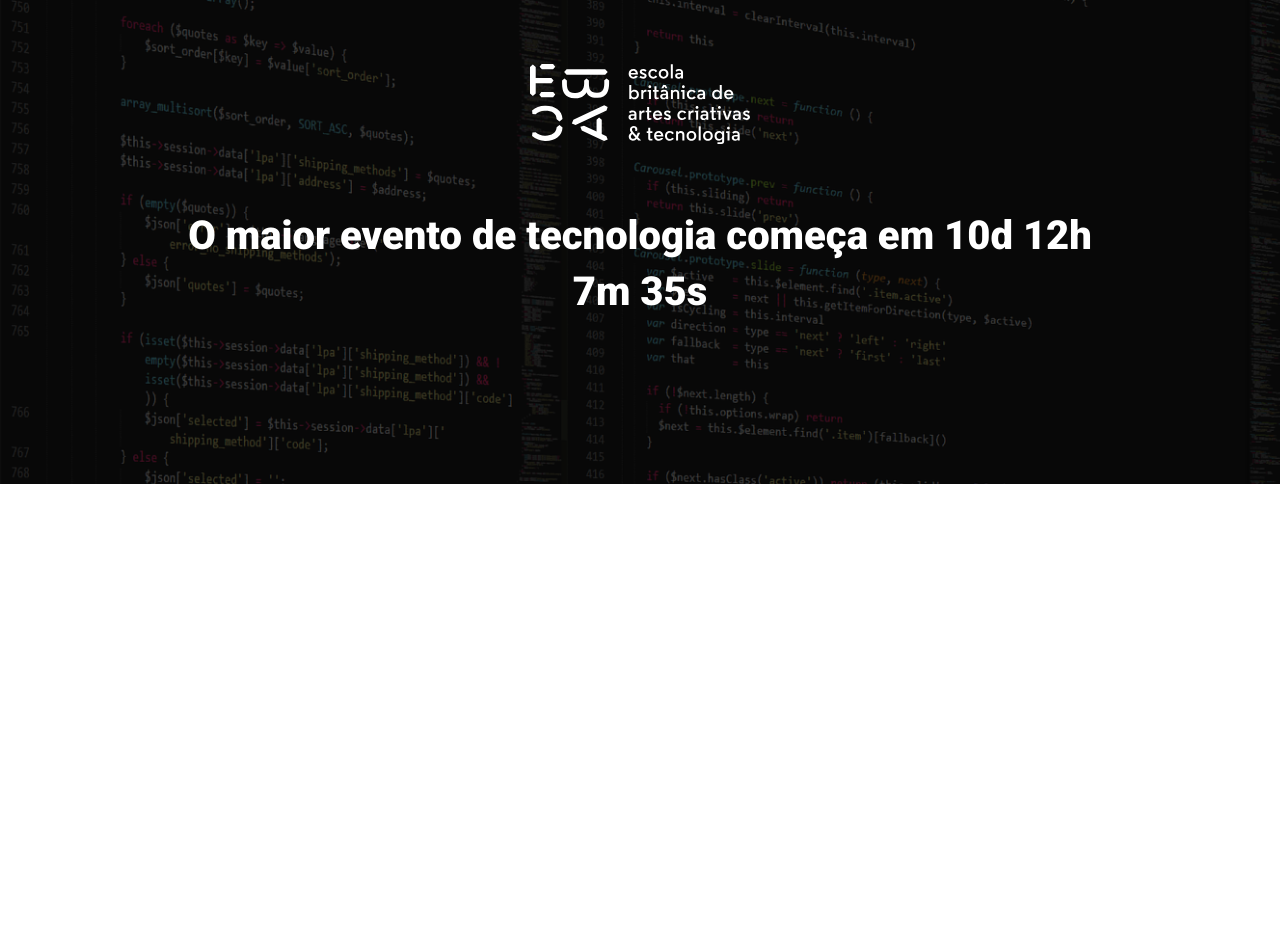
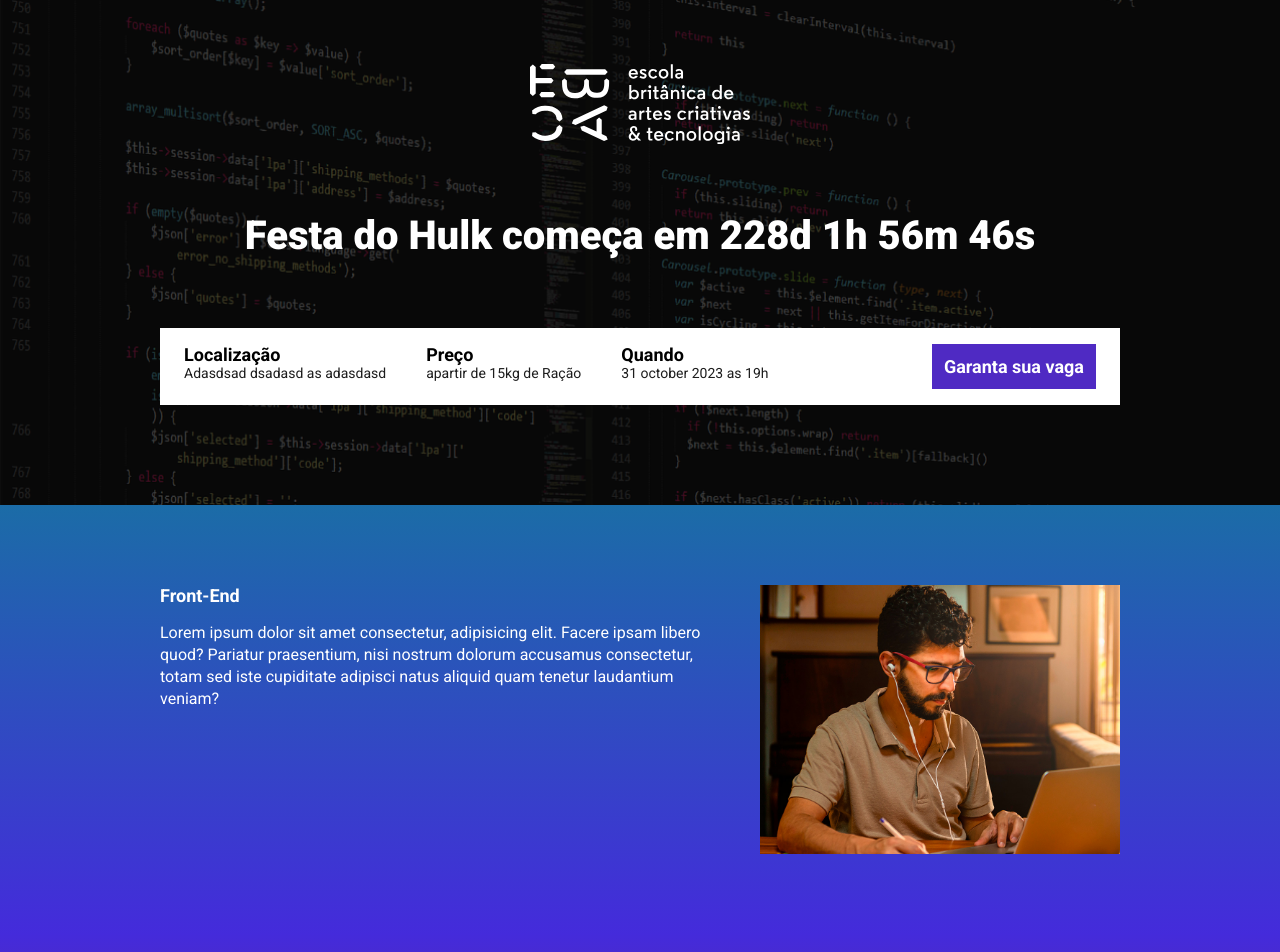
Before and after one commit to EvertonCandelone/Landing_Page_p-gina_de_um_evento_fict-cio-22, a website built with Parcel: page src/index.html in a window 1280 px wide. Shown: the top 952 px of the page. Before the commit the page ends 800 px from the top, so only its background shows below. Built offline with nearby package versions, Linux system fonts and the light colour scheme.

Commit message:
criando contagem

```diff
--- a/package.json
+++ b/package.json
@@ -2,8 +2,8 @@
   "name": "modulo-22",
   "version": "1.0.0",
   "description": "",
-  "main": "index.js",
   "scripts": {
+    "build": "parcel build src/index.html",
     "dev": "parcel src/index.html src/styles/main.scss src/scripts/main.js",
     "test": "echo \"Error: no test specified\" && exit 1"
   },
--- a/src/index.html
+++ b/src/index.html
@@ -10,18 +10,85 @@
 <link href="https://fonts.googleapis.com/css2?family=Roboto:wght@400;700&display=swap" rel="stylesheet">
 <link href="https://fonts.googleapis.com/css2?family=Roboto:wght@400;700;900&display=swap" rel="stylesheet">
 <link rel="stylesheet" href="./styles/main.scss">
+<link rel="stylesheet" href="https://unpkg.com/aos@next/dist/aos.css" />
 </head>
 <body>
     <header class="hero">
         <div class="container">
             <img class="hero__logo" src="./images/ebac_logo.svg" alt="EBAC">
             <p class="hero__text">
-                O maior evento de tecnologia começa em 10d 12h 7m 35s
+                Festa do Hulk começa em <span id="contador"></span>
             </p>
+            <div class="infos-bar">
+                <ul class="infos-bar__infos">
+                    <li class="infos-bar__infos__item">
+                        <b>Localização</b>
+                        Adasdsad dsadasd as adasdasd
+                    </li>
+                    <li class="infos-bar__infos__item">
+                        <b>Preço</b>
+                        apartir de 15kg de Ração
+                    </li>
+                    <li class="infos-bar__infos__item">
+                        <b>Quando</b>
+                        31 october 2023 as 19h
+                    </li>
+                </ul>
+                <a href="#" class="button button--primary">
+                    Garanta sua vaga
+                </a>
+            </div>
         </div>
     </header>
+    <section class="event event--Front-End">
+        <div class="container" data-aos="fade-left">
+            <div class="event__detail">
+                <h2 class="event__detail__title">Front-End</h2>
+                <p class="event__detail__description">
+                    Lorem ipsum dolor sit amet consectetur, adipisicing elit. Facere ipsam libero quod? Pariatur praesentium, nisi nostrum dolorum accusamus consectetur, totam sed iste cupiditate adipisci natus aliquid quam tenetur laudantium veniam?
+                </p>
+            </div>
+            <img class="event__image" src="./images/frontend.png" alt="front-end">
+        </div>
+    </section>
+    <section class="event event--UI-UX event--image-left">
+        <div class="container" data-aos="fade-right">
+            <div class="event__detail">
+                <h2 class="event__detail__title">UI/UX</h2>
+                <p class="event__detail__description">
+                    Lorem ipsum dolor sit amet consectetur, adipisicing elit. Facere ipsam libero quod? Pariatur praesentium, nisi nostrum dolorum accusamus consectetur, totam sed iste cupiditate adipisci natus aliquid quam tenetur laudantium veniam?
+                </p>
+            </div>
+            <img class="event__image" src="./images/frontend.png" alt="front-end">
+        </div>
+    </section>
+    <section class="event event--Data-science">
+        <div class="container" data-aos="fade-left">
+            <div class="event__detail">
+                <h2 class="event__detail__title">Data Science</h2>
+                <p class="event__detail__description">
+                    Lorem ipsum dolor sit amet consectetur, adipisicing elit. Facere ipsam libero quod? Pariatur praesentium, nisi nostrum dolorum accusamus consectetur, totam sed iste cupiditate adipisci natus aliquid quam tenetur laudantium veniam?
+                </p>
+            </div>
+            <img class="event__image" src="./images/frontend.png" alt="front-end">
+        </div>
+    </section>
+    <section class="event event--Backend event--image-left">
+        <div class="container" data-aos="fade-right">
+            <div class="event__detail">
+                <h2 class="event__detail__title">Back-End</h2>
+                <p class="event__detail__description">
+                    Lorem ipsum dolor sit amet consectetur, adipisicing elit. Facere ipsam libero quod? Pariatur praesentium, nisi nostrum dolorum accusamus consectetur, totam sed iste cupiditate adipisci natus aliquid quam tenetur laudantium veniam?
+                </p>
+            </div>
+            <img class="event__image" src="./images/frontend.png" alt="front-end">
+        </div>
+    </section>
 
-
+    <script src="https://unpkg.com/aos@next/dist/aos.js"></script>
+    <script>
+        AOS.init();
+      </script>
     <script src="./scripts/main.js"></script>
 </body>
 </html>
--- a/src/scripts/main.js
+++ b/src/scripts/main.js
@@ -0,0 +1,25 @@
+const dataDoEvento = new Date("Oct 31, 2023 19:00:00");
+const timeStampDoEvento = dataDoEvento.getTime();
+
+const contaAsHoras = setInterval(function() {
+    const agora =  new Date();
+    const timeStampAtual = agora.getTime();
+
+    const distanciaAteOEvento = timeStampDoEvento - timeStampAtual;
+
+    const diasEmMs = 1000 * 60 * 60 * 24;
+    const horaEmMs = 1000 * 60 * 60;
+    const minutoEmMs = 1000 * 60;
+
+    const diasAteOEvento = Math.floor(distanciaAteOEvento / diasEmMs);
+    const horasAteOEvento = Math.floor(distanciaAteOEvento % (diasEmMs) / horaEmMs);
+    const minutosAteOEvento = Math.floor(distanciaAteOEvento % (horaEmMs) / minutoEmMs);
+    const segundosAteOEvento = Math.floor((distanciaAteOEvento % minutoEmMs) / 1000);
+
+    document.getElementById('contador').innerHTML = `${diasAteOEvento}d ${horasAteOEvento}h ${minutosAteOEvento}m ${segundosAteOEvento}s`;
+
+    if (distanciaAteOEvento < 0) {
+        clearInterval(contaAsHoras);
+        document.getElementById('contador').innerHTML = ', --Evento Expirou--';
+    }
+}, 1000);
--- /dev/null
+++ b/src/styles/_buttons.scss
@@ -0,0 +1,26 @@
+@use 'variables';
+
+.button {
+    padding: 12px;
+    font-size: 18px;
+    font-weight: bold;
+    text-align: center;
+    white-space: nowrap;
+
+    &--primary {
+        color: variables.$TextColor;
+        background-color: variables.$purple;
+        text-decoration: none;
+    }
+
+    @media (max-width: 640px) {
+        display: flex;
+        width: 100%;
+        align-items: center;
+    }
+
+    @media (max-width: 1024px) {
+        align-items: center;
+        display: flex;
+    }
+}
--- /dev/null
+++ b/src/styles/_event.scss
@@ -0,0 +1,68 @@
+@use 'variables';
+
+.event {
+    padding: 80px 0;
+
+    &--Front-End {
+    background-image: linear-gradient(variables.$blue1, variables.$blue2 );
+    }
+
+    &--UI-UX {
+    background-image: linear-gradient(variables.$blue2, variables.$pink);
+    }
+
+    &--Data-science {
+        background-image: linear-gradient(variables.$pink, variables.$yellow);
+        }
+
+    &--Backend {
+        background-image: linear-gradient(variables.$yellow, variables.$pink);
+    }
+
+    &--image-left {
+        .container {
+        flex-direction: row-reverse;
+        }
+    }
+
+    .container {
+        display: flex;
+        gap: 40px;
+    }
+
+    &__detail {
+
+        &__title {
+            font-size: 18px;
+            font-weight: bold;
+            margin-bottom: 16px;
+        }
+
+        &__description {
+            font-size: 1rem;
+            line-height: 22px;
+        }
+
+    }
+
+    &__image {
+        max-width: 360px;
+    }
+
+    @media (max-width: 640px) {
+        .container {
+            display: block;
+        }
+
+        &__detail {
+            margin-right: 0;
+            margin-bottom: 1rem;
+        }
+
+        &__image {
+            max-width: 100%;
+        }
+    }
+
+
+}
--- a/src/styles/_hero.scss
+++ b/src/styles/_hero.scss
@@ -34,7 +34,6 @@
         margin-bottom: 64px;
         font-size: 40px;
         line-height: 56px;
-        color: #fff;
         font-weight: 800;
         text-align: center;
     }
--- /dev/null
+++ b/src/styles/_infos.scss
@@ -0,0 +1,42 @@
+@use 'variables';
+
+.infos-bar {
+    padding: 16px 24px;
+    background-color: variables.$TextColor;
+    display: flex;
+    justify-content: space-between;
+
+    &__infos {
+        display: flex;
+        gap: 40px;
+
+        &__item {
+            font-size: 14px;
+            color: #1d1d1d;
+
+            b {
+                font-size: 18px;
+                display: block;
+                color: #000;
+            }
+        }
+    }
+
+    @media (max-width: 640px) {
+        display: block;
+
+        &__infos {
+            display: block;
+
+            &__item {
+                margin-bottom: 24px;
+            }
+        }
+    }
+
+    @media (max-width: 1024px) {
+        &__infos {
+            gap: 16px;
+        }
+    }
+}
--- /dev/null
+++ b/src/styles/_variables.scss
@@ -0,0 +1,16 @@
+
+//background-image
+$blue1: #1B6CA7;
+$blue2:  #442BDB;
+$pink: #89223B;
+$yellow: #9C791D;
+$purple: #4F2AC3;
+
+
+
+//text
+$TextColor: #fff;
+
+
+//button
+$purple: #4F2AC3;
--- a/src/styles/main.scss
+++ b/src/styles/main.scss
@@ -1,11 +1,16 @@
 @use 'hero';
+@use 'infos';
+@use 'buttons';
+@use 'event';
+@use 'variables';
 
 * {
     margin: 0;
     padding: 0;
     box-sizing: border-box;
     font-family: 'Roboto', sans-serif;
-    color: #fff;
+    color: variables.$TextColor;
+    list-style: none;
 }
 
 .container {
```
